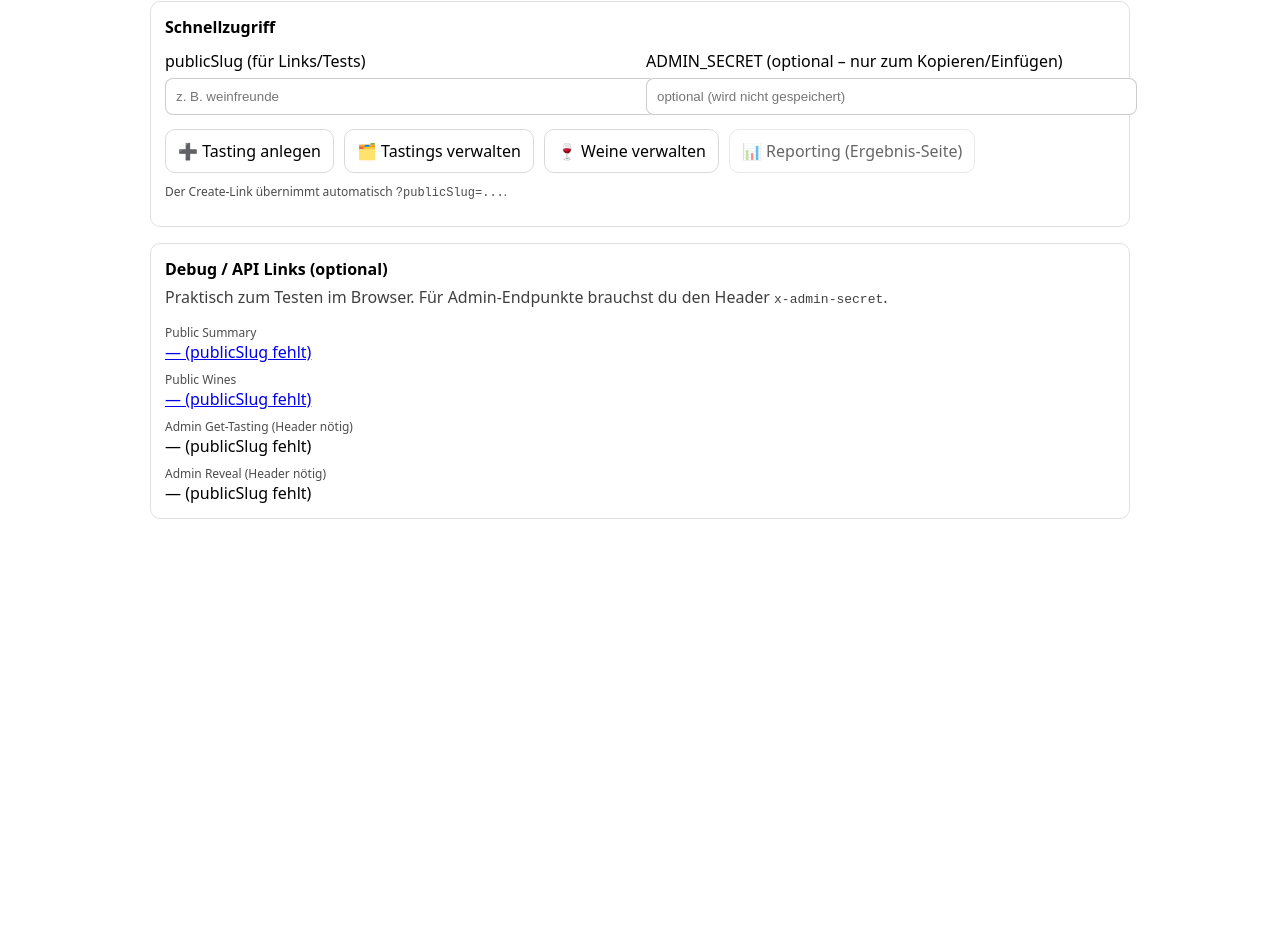
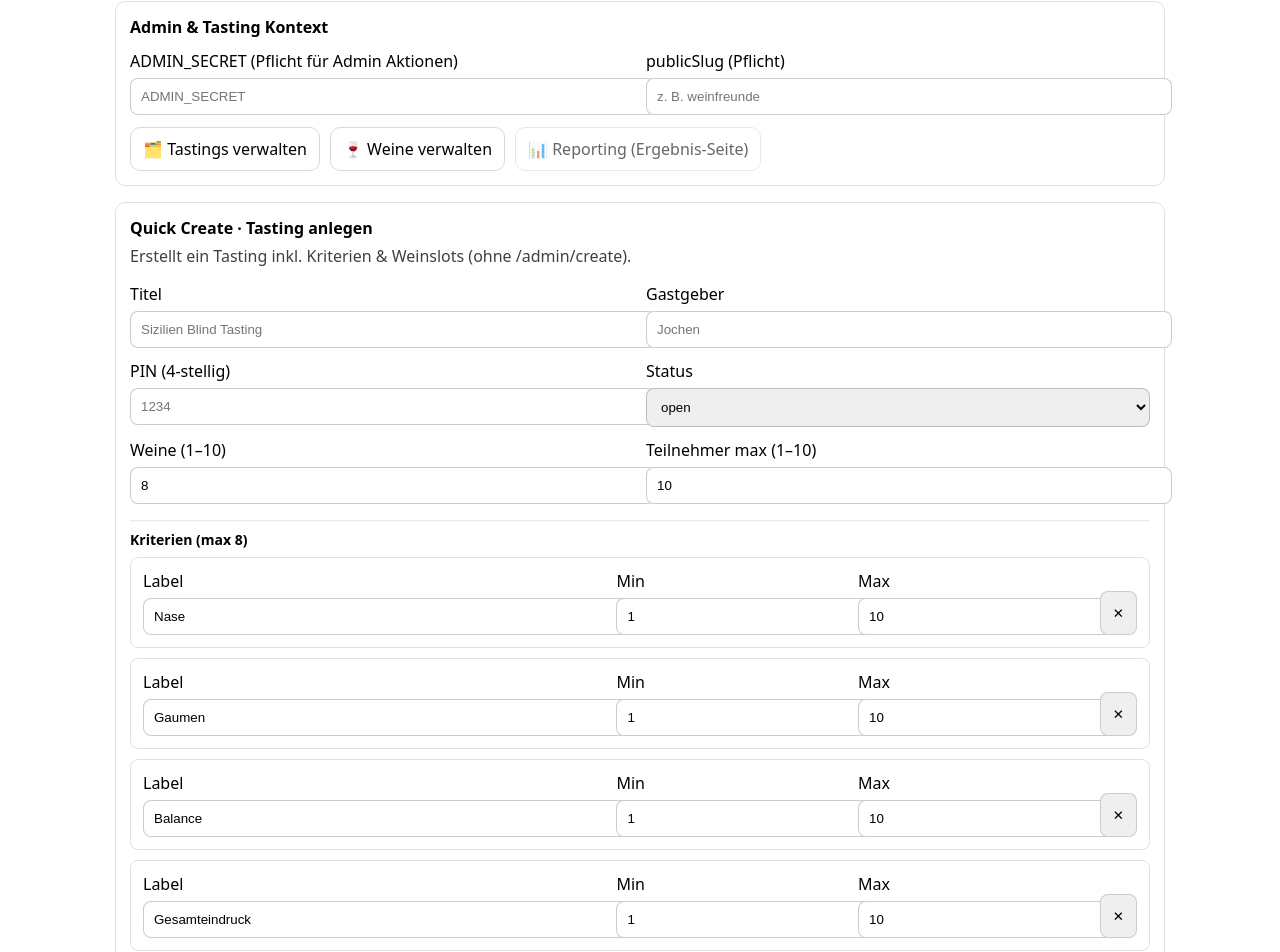
Before and after one commit to jochenwiener71/Weinfreunde-app, a Next.js app: page /admin in a window 1280 px wide. Shown: the part 114-1066 px from the top of the page. Before the commit the page ends 800 px from the top, so only its background shows below. Built offline with nearby package versions, Linux system fonts and the light colour scheme.

Commit message:
Update page.tsx

```diff
--- a/app/admin/page.tsx
+++ b/app/admin/page.tsx
@@ -2,23 +2,33 @@
 
 import { useMemo, useState } from "react";
 
+type Criterion = { label: string; scaleMin: number; scaleMax: number };
+
 export default function AdminHomePage() {
+  // Shared inputs (für Links/Tests + Admin-Calls)
+  const [adminSecret, setAdminSecret] = useState("");
   const [publicSlug, setPublicSlug] = useState("");
-  const [adminSecret, setAdminSecret] = useState("");
+
+  // Quick Create inputs
+  const [title, setTitle] = useState("");
+  const [hostName, setHostName] = useState("");
+  const [pin, setPin] = useState("");
+  const [wineCount, setWineCount] = useState(8);
+  const [maxParticipants, setMaxParticipants] = useState(10);
+  const [status, setStatus] = useState<"draft" | "open" | "closed" | "revealed">("open");
+
+  const [criteria, setCriteria] = useState<Criterion[]>([
+    { label: "Nase", scaleMin: 1, scaleMax: 10 },
+    { label: "Gaumen", scaleMin: 1, scaleMax: 10 },
+    { label: "Balance", scaleMin: 1, scaleMax: 10 },
+    { label: "Gesamteindruck", scaleMin: 1, scaleMax: 10 },
+  ]);
+
+  const [loading, setLoading] = useState(false);
+  const [msg, setMsg] = useState<string | null>(null);
+  const [result, setResult] = useState<any>(null);
 
   const slug = useMemo(() => publicSlug.trim(), [publicSlug]);
-
-  const createLink = useMemo(() => {
-    // Vorbelegung: publicSlug + optional adminSecret (nur Komfort, wird nicht gespeichert)
-    const sp = new URLSearchParams();
-    if (slug) sp.set("publicSlug", slug);
-
-    // Optional: wenn du willst, dass das Secret auch schon im Create-Form steht:
-    if (adminSecret.trim()) sp.set("adminSecret", adminSecret.trim());
-
-    const qs = sp.toString();
-    return qs ? `/admin/create?${qs}` : `/admin/create`;
-  }, [slug, adminSecret]);
 
   const resultsLink = useMemo(() => {
     if (!slug) return "";
@@ -40,98 +50,137 @@ export default function AdminHomePage() {
     return `/api/admin/get-tasting?publicSlug=${encodeURIComponent(slug)}`;
   }, [slug]);
 
-  const apiAdminRevealHint = useMemo(() => {
-    if (!slug) return "";
-    return `POST /api/admin/reveal  (Body: { publicSlug: "${slug}", status: "revealed" })`;
-  }, [slug]);
+  const canQuickCreate = useMemo(() => {
+    if (!adminSecret.trim()) return false;
+    if (!slug) return false;
+    if (!title.trim()) return false;
+    if (!hostName.trim()) return false;
+    if (!/^\d{4}$/.test(pin.trim())) return false;
+    if (wineCount < 1 || wineCount > 10) return false;
+    if (maxParticipants < 1 || maxParticipants > 10) return false;
+    const validCriteria = criteria.filter((c) => c.label.trim().length > 0);
+    if (validCriteria.length < 1 || validCriteria.length > 8) return false;
+    return true;
+  }, [adminSecret, slug, title, hostName, pin, wineCount, maxParticipants, criteria]);
+
+  function updateCriterion(i: number, patch: Partial<Criterion>) {
+    setCriteria((prev) => prev.map((c, idx) => (idx === i ? { ...c, ...patch } : c)));
+  }
+
+  function addCriterion() {
+    if (criteria.length >= 8) return;
+    setCriteria((prev) => [...prev, { label: "Kriterium", scaleMin: 1, scaleMax: 10 }]);
+  }
+
+  function removeCriterion(i: number) {
+    setCriteria((prev) => prev.filter((_, idx) => idx !== i));
+  }
+
+  async function quickCreate() {
+    setMsg(null);
+    setResult(null);
+    setLoading(true);
+
+    try {
+      const body = {
+        publicSlug: slug,
+        title: title.trim(),
+        hostName: hostName.trim(),
+        pin: pin.trim(),
+        wineCount,
+        maxParticipants,
+        status,
+        criteria: criteria
+          .map((c) => ({
+            label: c.label.trim(),
+            scaleMin: Number(c.scaleMin),
+            scaleMax: Number(c.scaleMax),
+          }))
+          .filter((c) => c.label.length > 0),
+      };
+
+      const res = await fetch("/api/admin/create-tasting", {
+        method: "POST",
+        headers: {
+          "Content-Type": "application/json",
+          "x-admin-secret": adminSecret.trim(),
+        },
+        body: JSON.stringify(body),
+      });
+
+      const text = await res.text();
+      let data: any = {};
+      try {
+        data = text ? JSON.parse(text) : {};
+      } catch {
+        data = { error: text || `HTTP ${res.status}` };
+      }
+
+      if (!res.ok) throw new Error(data?.error ? String(data.error) : `HTTP ${res.status}`);
+
+      setResult(data);
+      setMsg("Tasting erstellt ✅");
+
+      // Optional: Status/Link sofort nutzbar lassen – Felder NICHT leeren
+      // Wenn du lieber reset willst, kommentiere das hier ein:
+      // setTitle("");
+      // setHostName("");
+      // setPin("");
+    } catch (e: any) {
+      setMsg(e?.message ?? "Fehler");
+    } finally {
+      setLoading(false);
+    }
+  }
 
   return (
-    <main style={{ padding: 20, fontFamily: "system-ui", maxWidth: 980, margin: "0 auto" }}>
+    <main style={{ padding: 20, fontFamily: "system-ui", maxWidth: 1050, margin: "0 auto" }}>
       <h1 style={{ margin: 0 }}>Admin · Weinfreunde Tasting App</h1>
       <p style={{ marginTop: 6, opacity: 0.75 }}>
-        Zentrale Admin-Seite mit Links zu Tastings, Weinen und Reporting.
+        Zentrale Admin-Seite: Quick Create + Links zu Verwaltung/Weinen/Reporting.
       </p>
 
+      {/* Admin + Slug */}
       <section style={{ marginTop: 16, padding: 14, border: "1px solid rgba(0,0,0,0.12)", borderRadius: 10 }}>
-        <h2 style={{ margin: 0, fontSize: 16 }}>Schnellzugriff</h2>
+        <h2 style={{ margin: 0, fontSize: 16 }}>Admin & Tasting Kontext</h2>
 
         <div style={{ display: "grid", gridTemplateColumns: "1fr 1fr", gap: 12, marginTop: 12 }}>
           <label style={{ display: "block" }}>
-            publicSlug (für Links/Tests)
+            ADMIN_SECRET (Pflicht für Admin Aktionen)
+            <input
+              value={adminSecret}
+              onChange={(e) => setAdminSecret(e.target.value)}
+              placeholder="ADMIN_SECRET"
+              autoCapitalize="none"
+              autoCorrect="off"
+              style={{ width: "100%", padding: 10, marginTop: 6, borderRadius: 8, border: "1px solid rgba(0,0,0,0.2)" }}
+            />
+          </label>
+
+          <label style={{ display: "block" }}>
+            publicSlug (Pflicht)
             <input
               value={publicSlug}
               onChange={(e) => setPublicSlug(e.target.value)}
               placeholder="z. B. weinfreunde"
               autoCapitalize="none"
               autoCorrect="off"
-              style={{
-                width: "100%",
-                padding: 10,
-                marginTop: 6,
-                borderRadius: 8,
-                border: "1px solid rgba(0,0,0,0.2)",
-              }}
-            />
-          </label>
-
-          <label style={{ display: "block" }}>
-            ADMIN_SECRET (optional – nur zum Kopieren/Einfügen)
-            <input
-              value={adminSecret}
-              onChange={(e) => setAdminSecret(e.target.value)}
-              placeholder="optional (wird nicht gespeichert)"
-              autoCapitalize="none"
-              autoCorrect="off"
-              style={{
-                width: "100%",
-                padding: 10,
-                marginTop: 6,
-                borderRadius: 8,
-                border: "1px solid rgba(0,0,0,0.2)",
-              }}
+              style={{ width: "100%", padding: 10, marginTop: 6, borderRadius: 8, border: "1px solid rgba(0,0,0,0.2)" }}
             />
           </label>
         </div>
 
-        <div style={{ display: "flex", flexWrap: "wrap", gap: 10, marginTop: 14 }}>
-          <a
-            href={createLink}
-            style={{
-              display: "inline-block",
-              padding: "10px 12px",
-              borderRadius: 10,
-              border: "1px solid rgba(0,0,0,0.15)",
-              textDecoration: "none",
-              color: "inherit",
-            }}
-          >
-            ➕ Tasting anlegen
-          </a>
-
+        <div style={{ display: "flex", flexWrap: "wrap", gap: 10, marginTop: 12 }}>
           <a
             href="/admin/tastings"
-            style={{
-              display: "inline-block",
-              padding: "10px 12px",
-              borderRadius: 10,
-              border: "1px solid rgba(0,0,0,0.15)",
-              textDecoration: "none",
-              color: "inherit",
-            }}
+            style={{ padding: "10px 12px", borderRadius: 10, border: "1px solid rgba(0,0,0,0.15)", textDecoration: "none", color: "inherit" }}
           >
             🗂️ Tastings verwalten
           </a>
 
           <a
             href="/admin/wines"
-            style={{
-              display: "inline-block",
-              padding: "10px 12px",
-              borderRadius: 10,
-              border: "1px solid rgba(0,0,0,0.15)",
-              textDecoration: "none",
-              color: "inherit",
-            }}
+            style={{ padding: "10px 12px", borderRadius: 10, border: "1px solid rgba(0,0,0,0.15)", textDecoration: "none", color: "inherit" }}
           >
             🍷 Weine verwalten
           </a>
@@ -145,7 +194,6 @@ export default function AdminHomePage() {
               }
             }}
             style={{
-              display: "inline-block",
               padding: "10px 12px",
               borderRadius: 10,
               border: "1px solid rgba(0,0,0,0.15)",
@@ -157,38 +205,201 @@ export default function AdminHomePage() {
             📊 Reporting (Ergebnis-Seite)
           </a>
         </div>
-
-        <p style={{ marginTop: 10, fontSize: 12, opacity: 0.7 }}>
-          Der Create-Link übernimmt automatisch <code>?publicSlug=...</code>
-          {adminSecret.trim() ? " (und optional adminSecret)." : "."}
-        </p>
       </section>
 
+      {/* Quick Create */}
+      <section style={{ marginTop: 16, padding: 14, border: "1px solid rgba(0,0,0,0.12)", borderRadius: 10 }}>
+        <h2 style={{ margin: 0, fontSize: 16 }}>Quick Create · Tasting anlegen</h2>
+        <p style={{ marginTop: 6, opacity: 0.75 }}>
+          Erstellt ein Tasting inkl. Kriterien & Weinslots (ohne /admin/create).
+        </p>
+
+        <div style={{ display: "grid", gridTemplateColumns: "1fr 1fr", gap: 12, marginTop: 12 }}>
+          <label style={{ display: "block" }}>
+            Titel
+            <input
+              value={title}
+              onChange={(e) => setTitle(e.target.value)}
+              placeholder="Sizilien Blind Tasting"
+              style={{ width: "100%", padding: 10, marginTop: 6, borderRadius: 8, border: "1px solid rgba(0,0,0,0.2)" }}
+            />
+          </label>
+
+          <label style={{ display: "block" }}>
+            Gastgeber
+            <input
+              value={hostName}
+              onChange={(e) => setHostName(e.target.value)}
+              placeholder="Jochen"
+              style={{ width: "100%", padding: 10, marginTop: 6, borderRadius: 8, border: "1px solid rgba(0,0,0,0.2)" }}
+            />
+          </label>
+
+          <label style={{ display: "block" }}>
+            PIN (4-stellig)
+            <input
+              value={pin}
+              onChange={(e) => setPin(e.target.value)}
+              placeholder="1234"
+              inputMode="numeric"
+              pattern="[0-9]*"
+              maxLength={4}
+              style={{ width: "100%", padding: 10, marginTop: 6, borderRadius: 8, border: "1px solid rgba(0,0,0,0.2)" }}
+            />
+          </label>
+
+          <label style={{ display: "block" }}>
+            Status
+            <select
+              value={status}
+              onChange={(e) => setStatus(e.target.value as any)}
+              style={{ width: "100%", padding: 10, marginTop: 6, borderRadius: 8, border: "1px solid rgba(0,0,0,0.2)" }}
+            >
+              <option value="draft">draft</option>
+              <option value="open">open</option>
+              <option value="closed">closed</option>
+              <option value="revealed">revealed</option>
+            </select>
+          </label>
+
+          <label style={{ display: "block" }}>
+            Weine (1–10)
+            <input
+              type="number"
+              value={wineCount}
+              min={1}
+              max={10}
+              onChange={(e) => setWineCount(Number(e.target.value))}
+              style={{ width: "100%", padding: 10, marginTop: 6, borderRadius: 8, border: "1px solid rgba(0,0,0,0.2)" }}
+            />
+          </label>
+
+          <label style={{ display: "block" }}>
+            Teilnehmer max (1–10)
+            <input
+              type="number"
+              value={maxParticipants}
+              min={1}
+              max={10}
+              onChange={(e) => setMaxParticipants(Number(e.target.value))}
+              style={{ width: "100%", padding: 10, marginTop: 6, borderRadius: 8, border: "1px solid rgba(0,0,0,0.2)" }}
+            />
+          </label>
+        </div>
+
+        <hr style={{ marginTop: 16, opacity: 0.2 }} />
+
+        <h3 style={{ margin: "8px 0", fontSize: 14 }}>Kriterien (max 8)</h3>
+
+        {criteria.map((c, i) => (
+          <div
+            key={i}
+            style={{
+              border: "1px solid rgba(0,0,0,0.12)",
+              borderRadius: 8,
+              padding: 12,
+              marginBottom: 10,
+            }}
+          >
+            <div style={{ display: "grid", gridTemplateColumns: "2fr 1fr 1fr auto", gap: 10 }}>
+              <label style={{ display: "block" }}>
+                Label
+                <input
+                  value={c.label}
+                  onChange={(e) => updateCriterion(i, { label: e.target.value })}
+                  style={{ width: "100%", padding: 10, marginTop: 6, borderRadius: 8, border: "1px solid rgba(0,0,0,0.2)" }}
+                />
+              </label>
+
+              <label style={{ display: "block" }}>
+                Min
+                <input
+                  type="number"
+                  value={c.scaleMin}
+                  onChange={(e) => updateCriterion(i, { scaleMin: Number(e.target.value) })}
+                  style={{ width: "100%", padding: 10, marginTop: 6, borderRadius: 8, border: "1px solid rgba(0,0,0,0.2)" }}
+                />
+              </label>
+
+              <label style={{ display: "block" }}>
+                Max
+                <input
+                  type="number"
+                  value={c.scaleMax}
+                  onChange={(e) => updateCriterion(i, { scaleMax: Number(e.target.value) })}
+                  style={{ width: "100%", padding: 10, marginTop: 6, borderRadius: 8, border: "1px solid rgba(0,0,0,0.2)" }}
+                />
+              </label>
+
+              <button
+                onClick={() => removeCriterion(i)}
+                disabled={criteria.length <= 1}
+                style={{ padding: "10px 12px", height: 44, alignSelf: "end", borderRadius: 8, border: "1px solid rgba(0,0,0,0.15)" }}
+                title="Entfernen"
+              >
+                ✕
+              </button>
+            </div>
+          </div>
+        ))}
+
+        <div style={{ display: "flex", gap: 10, flexWrap: "wrap" }}>
+          <button
+            onClick={addCriterion}
+            disabled={criteria.length >= 8}
+            style={{ padding: "10px 12px", borderRadius: 8, border: "1px solid rgba(0,0,0,0.15)" }}
+          >
+            + Kriterium hinzufügen
+          </button>
+
+          <button
+            onClick={quickCreate}
+            disabled={!canQuickCreate || loading}
+            style={{ padding: "10px 12px", borderRadius: 8, border: "1px solid rgba(0,0,0,0.15)", fontWeight: 600 }}
+          >
+            {loading ? "Erstelle..." : "✅ Tasting erstellen"}
+          </button>
+        </div>
+
+        {msg && (
+          <p style={{ marginTop: 12, color: msg.includes("✅") ? "inherit" : "crimson", whiteSpace: "pre-wrap" }}>
+            {msg}
+          </p>
+        )}
+
+        {result && (
+          <pre
+            style={{
+              marginTop: 12,
+              padding: 12,
+              borderRadius: 8,
+              background: "rgba(0,0,0,0.06)",
+              overflowX: "auto",
+            }}
+          >
+            {JSON.stringify(result, null, 2)}
+          </pre>
+        )}
+      </section>
+
+      {/* Debug */}
       <section style={{ marginTop: 16, padding: 14, border: "1px solid rgba(0,0,0,0.12)", borderRadius: 10 }}>
         <h2 style={{ margin: 0, fontSize: 16 }}>Debug / API Links (optional)</h2>
         <p style={{ marginTop: 6, opacity: 0.75 }}>
-          Praktisch zum Testen im Browser. Für Admin-Endpunkte brauchst du den Header <code>x-admin-secret</code>.
+          Für Admin-Endpunkte brauchst du den Header <code>x-admin-secret</code>.
         </p>
 
         <div style={{ display: "grid", gap: 8, marginTop: 10 }}>
           <div>
             <div style={{ fontSize: 12, opacity: 0.7 }}>Public Summary</div>
-            <a
-              href={apiSummary || "#"}
-              onClick={(e) => !apiSummary && e.preventDefault()}
-              style={{ wordBreak: "break-all" }}
-            >
+            <a href={apiSummary || "#"} onClick={(e) => !apiSummary && e.preventDefault()} style={{ wordBreak: "break-all" }}>
               {apiSummary || "— (publicSlug fehlt)"}
             </a>
           </div>
 
           <div>
             <div style={{ fontSize: 12, opacity: 0.7 }}>Public Wines</div>
-            <a
-              href={apiWines || "#"}
-              onClick={(e) => !apiWines && e.preventDefault()}
-              style={{ wordBreak: "break-all" }}
-            >
+            <a href={apiWines || "#"} onClick={(e) => !apiWines && e.preventDefault()} style={{ wordBreak: "break-all" }}>
               {apiWines || "— (publicSlug fehlt)"}
             </a>
           </div>
@@ -197,11 +408,6 @@ export default function AdminHomePage() {
             <div style={{ fontSize: 12, opacity: 0.7 }}>Admin Get-Tasting (Header nötig)</div>
             <div style={{ wordBreak: "break-all" }}>{apiAdminGetTasting || "— (publicSlug fehlt)"}</div>
           </div>
-
-          <div>
-            <div style={{ fontSize: 12, opacity: 0.7 }}>Admin Reveal (Header nötig)</div>
-            <div style={{ wordBreak: "break-all" }}>{apiAdminRevealHint || "— (publicSlug fehlt)"}</div>
-          </div>
         </div>
       </section>
     </main>
```
